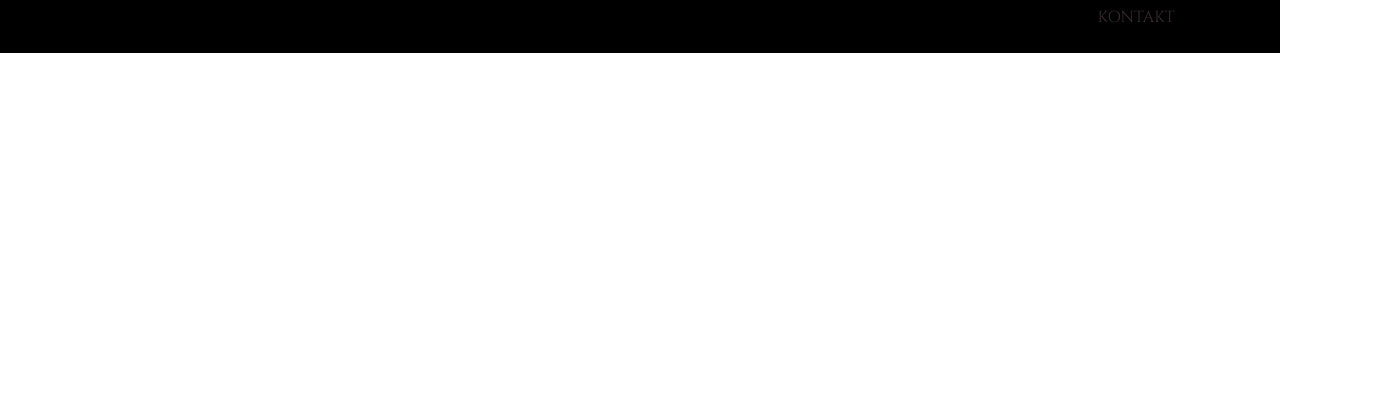
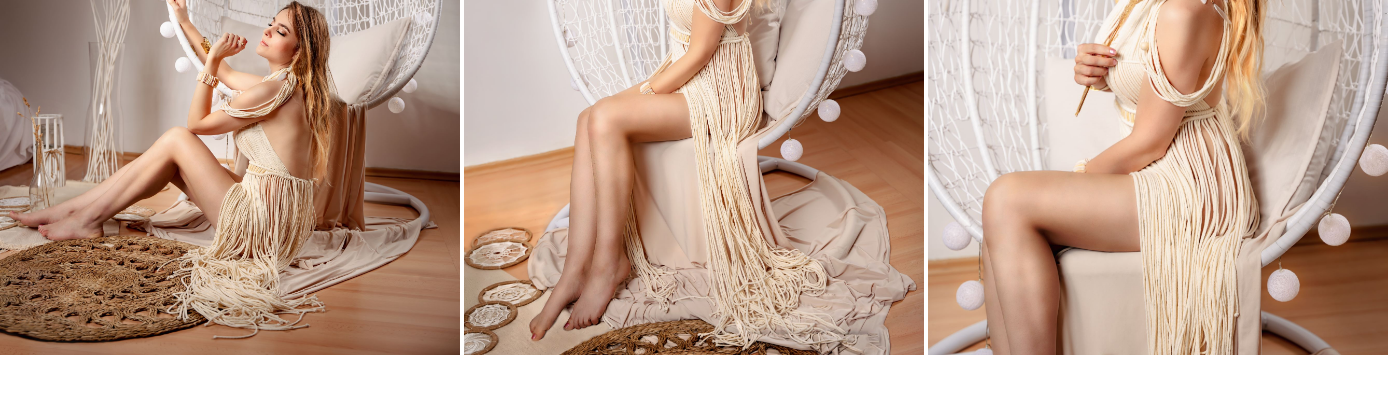
Before and after one commit to Oliweirdo/Inlla, a website: page sub-pages/about-me.html in a window 1280 px wide. Shown: the part 1364-1780 px from the top of the page, 1400 px wide, since content can reach past the window. Before the commit the page ends 1417 px from the top, so only its background shows below. Drawn offline with nearby package versions, Linux system fonts and the light colour scheme.

Commit message:
add photos

```diff
--- a/sub-pages/about-me.html
+++ b/sub-pages/about-me.html
@@ -9,6 +9,7 @@
         integrity="sha384-Vkoo8x4CGsO3+Hhxv8T/Q5PaXtkKtu6ug5TOeNV6gBiFeWPGFN9MuhOf23Q9Ifjh" crossorigin="anonymous" />
     <link rel="stylesheet" href="../assets/css/main.css" />
     <link rel="stylesheet" href="../assets/css/quotes.css" />
+    <link rel="stylesheet" href="../assets/css/gallery.css" />
 
     <title>Inlla Photography & Make-Up Elzbieta Wiktorska</title>
 </head>
@@ -86,7 +87,20 @@
             </div>
         </div>
         </div>
-
+    </section>
+    <section class="centered">
+        <div class="grid__triple">
+            <a class="grid__triple" href="../images/ela1.jpg" data-lightbox="models">
+                <img src="../images/ela1.jpg" alt="#">
+            </a>
+            <a class="grid__triple" href="../images/ela2.jpg" data-lightbox="models">
+                <img src="../images/ela2.jpg" alt="#">
+            </a>
+            <a class="grid__triple" href="../images/ela3.jpg" data-lightbox="models">
+                <img src="../images/ela3.jpg" alt="#">
+            </a>
+        </div>
+        <br> <br> <br>
     </section>
     <footer class="footer row row-cols-1 row-cols-sm-2 row-cols-md-5">
         <div class="col mb-3">
```
Also changed, not shown: images/ela1.jpg (added), images/ela2.jpg (added), images/ela3.jpg (added).
